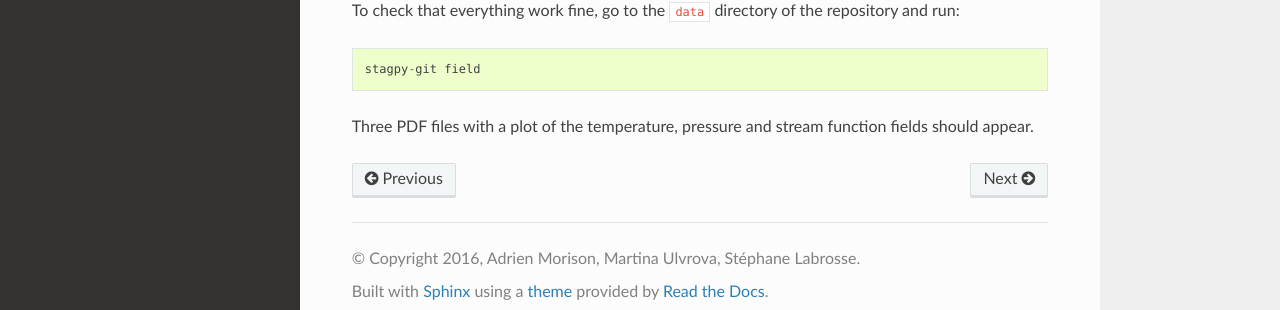
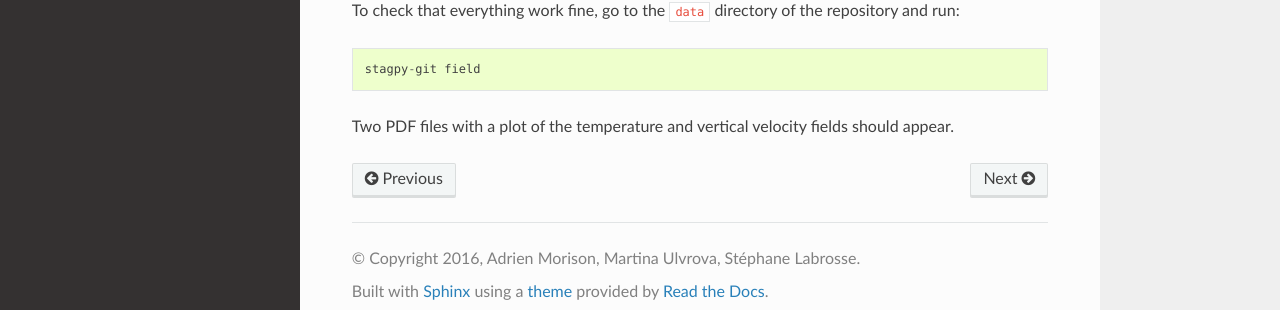
Before and after one commit to StagPython/StagPy, a Sphinx documentation site: the page built from docs/sources/developers.rst, in a window 1280 px wide and 1222 px high. Shown: the part 894-1204 px from the top of the window. Built offline with Sphinx 7.4.7 and the Read the Docs theme 2.0.0, drawn with Linux system fonts in a browser that asks for light colours.

Commit message:
Change default field plots to T and w

```diff
--- a/docs/sources/developers.rst
+++ b/docs/sources/developers.rst
@@ -45,5 +45,5 @@ repository and run::
 
     stagpy-git field
 
-Three PDF files with a plot of the temperature, pressure and
-stream function fields should appear.
+Two PDF files with a plot of the temperature and vertical velocity fields
+should appear.
```
Also changed, not shown: 1 other file.
